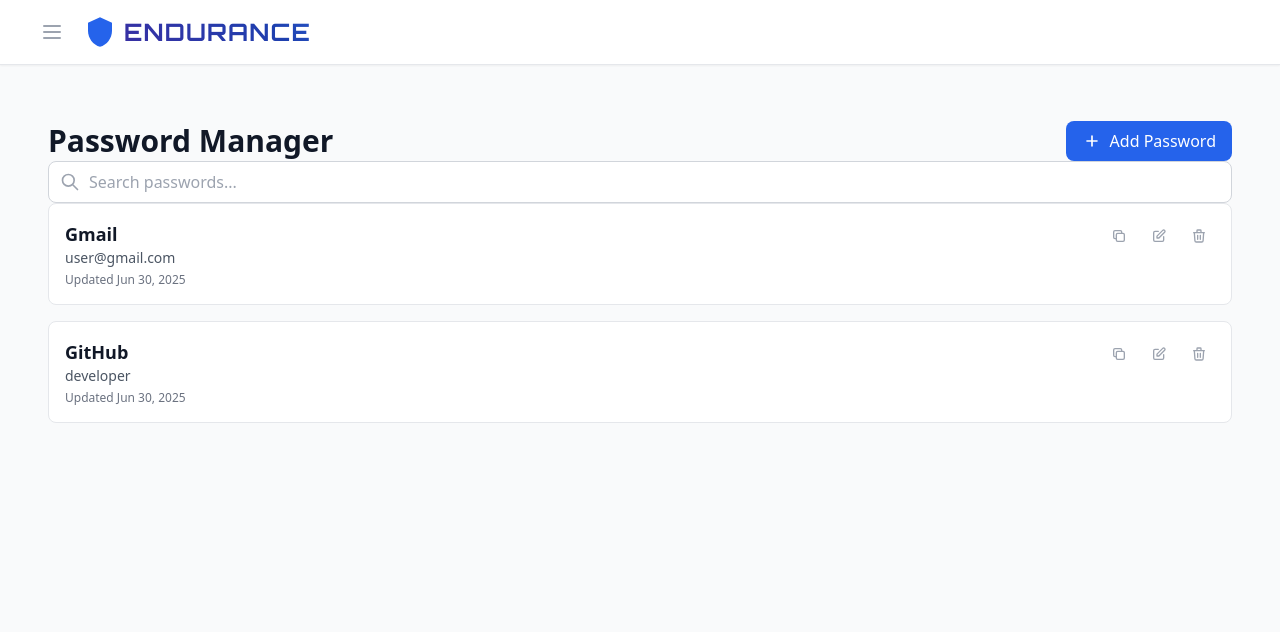
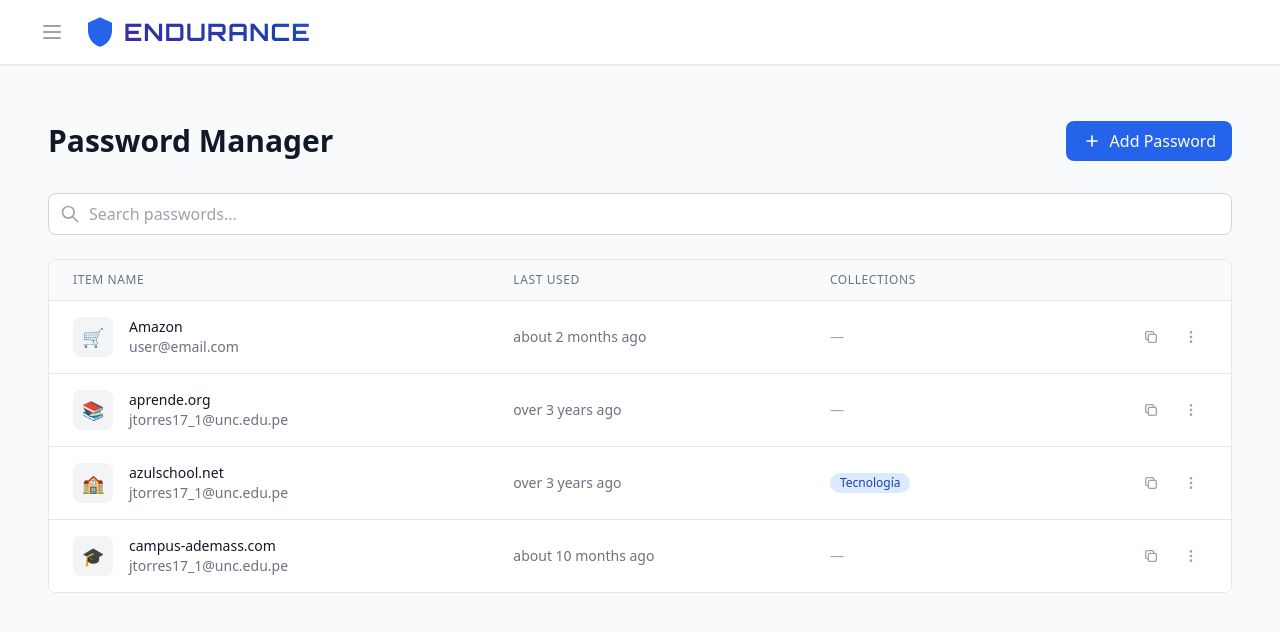
Before and after one commit to Jhan-Torres/endurance-2.0, a Vue app: page /passwords in a window 1280 px wide. Shown: the top 632 px of the page. Built offline with nearby package versions, Linux system fonts and the light colour scheme.

Commit message:
style: passwords page UI modified

```diff
--- a/src/features/passwords/components/PasswordsList.vue
+++ b/src/features/passwords/components/PasswordsList.vue
@@ -1,4 +1,5 @@
 <template>
+  <!-- Loading state -->
   <div v-if="loading" class="text-center py-8">
     <div
       class="inline-block animate-spin rounded-full h-8 w-8 border-b-2 border-primary-600"
@@ -6,6 +7,7 @@
     <p class="mt-2 text-gray-600 dark:text-gray-400">Loading passwords...</p>
   </div>
 
+  <!-- Empty state -->
   <div v-else-if="passwords.length === 0" class="text-center py-8">
     <svg
       class="mx-auto h-12 w-12 text-gray-400"
@@ -32,32 +34,113 @@
     </p>
   </div>
 
-  <div v-else class="grid gap-4">
+  <!-- Table view -->
   <div
+    v-else
+    class="bg-white dark:bg-gray-800 rounded-lg border border-gray-200 dark:border-gray-700 overflow-hidden"
+  >
+    <div class="overflow-x-auto">
+      <table class="min-w-full divide-y divide-gray-200 dark:divide-gray-700">
+        <!-- Table header -->
+        <thead class="bg-gray-50 dark:bg-gray-700">
+          <tr>
+            <th
+              scope="col"
+              class="px-6 py-3 text-left text-xs font-medium text-gray-500 dark:text-gray-300 uppercase tracking-wider"
+            >
+              Item Name
+            </th>
+            <th
+              scope="col"
+              class="px-6 py-3 text-left text-xs font-medium text-gray-500 dark:text-gray-300 uppercase tracking-wider"
+            >
+              Last Used
+            </th>
+            <th
+              scope="col"
+              class="px-6 py-3 text-left text-xs font-medium text-gray-500 dark:text-gray-300 uppercase tracking-wider"
+            >
+              Collections
+            </th>
+            <th scope="col" class="relative px-6 py-3">
+              <span class="sr-only">Actions</span>
+            </th>
+          </tr>
+        </thead>
+
+        <!-- Table body -->
+        <tbody
+          class="bg-white dark:bg-gray-800 divide-y divide-gray-200 dark:divide-gray-700"
+        >
+          <tr
             v-for="password in passwords"
             :key="password.id"
-      class="bg-white dark:bg-gray-800 rounded-lg border border-gray-200 dark:border-gray-700 p-4 hover:shadow-md transition-shadow duration-200"
+            class="hover:bg-gray-50 dark:hover:bg-gray-700 transition-colors duration-150"
           >
-      <div class="flex justify-between items-start">
-        <div class="flex-1 min-w-0">
-          <h3
-            class="text-lg font-semibold text-gray-900 dark:text-white truncate"
+            <!-- Item name column with icon -->
+            <td class="px-6 py-4 whitespace-nowrap">
+              <div class="flex items-center">
+                <!-- Website icon/favicon -->
+                <div class="flex-shrink-0 h-10 w-10">
+                  <div
+                    class="h-10 w-10 rounded-lg bg-gray-100 dark:bg-gray-600 flex items-center justify-center text-lg"
+                  >
+                    {{ password.favicon || getWebsiteIcon(password.website) }}
+                  </div>
+                </div>
+                <!-- Website name and username -->
+                <div class="ml-4">
+                  <div
+                    class="text-sm font-medium text-gray-900 dark:text-white"
                   >
                     {{ password.website }}
-          </h3>
-          <p class="text-sm text-gray-600 dark:text-gray-300 truncate">
+                  </div>
+                  <div class="text-sm text-gray-500 dark:text-gray-400">
                     {{ password.username }}
-          </p>
-          <p class="text-xs text-gray-500 dark:text-gray-400 mt-1">
-            Updated {{ formatDate(password.updatedAt) }}
-          </p>
                   </div>
+                </div>
+              </div>
+            </td>
 
-        <div class="flex space-x-2 ml-4">
+            <!-- Last used column -->
+            <td
+              class="px-6 py-4 whitespace-nowrap text-sm text-gray-500 dark:text-gray-400"
+            >
+              {{ formatLastUsed(password.lastUsed) }}
+            </td>
+
+            <!-- Collections column -->
+            <td class="px-6 py-4 whitespace-nowrap">
+              <div class="flex flex-wrap gap-1">
+                <span
+                  v-for="collection in password.collections"
+                  :key="collection"
+                  class="inline-flex items-center px-2.5 py-0.5 rounded-full text-xs font-medium bg-primary-100 text-primary-800 dark:bg-primary-900 dark:text-primary-200"
+                >
+                  {{ collection }}
+                </span>
+                <span
+                  v-if="
+                    !password.collections || password.collections.length === 0
+                  "
+                  class="text-sm text-gray-400 dark:text-gray-500"
+                >
+                  —
+                </span>
+              </div>
+            </td>
+
+            <!-- Actions column -->
+            <td
+              class="px-6 py-4 whitespace-nowrap text-right text-sm font-medium"
+            >
+              <div class="flex items-center justify-end space-x-2">
+                <!-- Copy password button -->
                 <button
                   @click="$emit('copy-password', password.id)"
-            class="p-2 text-gray-400 hover:text-primary-600 dark:hover:text-primary-400 transition-colors rounded-lg hover:bg-gray-100 dark:hover:bg-gray-700"
+                  class="p-2 text-gray-400 hover:text-primary-600 dark:hover:text-primary-400 transition-colors rounded-lg hover:bg-gray-100 dark:hover:bg-gray-600"
                   :aria-label="`Copy password for ${password.website}`"
+                  title="Copy password"
                 >
                   <svg
                     class="w-4 h-4"
@@ -74,10 +157,12 @@
                   </svg>
                 </button>
 
+                <!-- More actions dropdown -->
+                <div class="relative" ref="dropdownRef">
                   <button
-            @click="$emit('edit-password', password)"
-            class="p-2 text-gray-400 hover:text-primary-600 dark:hover:text-primary-400 transition-colors rounded-lg hover:bg-gray-100 dark:hover:bg-gray-700"
-            :aria-label="`Edit password for ${password.website}`"
+                    @click="toggleDropdown(password.id)"
+                    class="p-2 text-gray-400 hover:text-gray-600 dark:hover:text-gray-300 transition-colors rounded-lg hover:bg-gray-100 dark:hover:bg-gray-600"
+                    :aria-label="`More actions for ${password.website}`"
                   >
                     <svg
                       class="w-4 h-4"
@@ -89,18 +174,50 @@
                         stroke-linecap="round"
                         stroke-linejoin="round"
                         stroke-width="2"
-                d="M11 5H6a2 2 0 00-2 2v11a2 2 0 002 2h11a2 2 0 002-2v-5m-1.414-9.414a2 2 0 112.828 2.828L11.828 15H9v-2.828l8.586-8.586z"
+                        d="M12 5v.01M12 12v.01M12 19v.01M12 6a1 1 0 110-2 1 1 0 010 2zm0 7a1 1 0 110-2 1 1 0 010 2zm0 7a1 1 0 110-2 1 1 0 010 2z"
                       />
                     </svg>
                   </button>
 
+                  <!-- Dropdown menu -->
+                  <Transition
+                    enter-active-class="transition ease-out duration-100"
+                    enter-from-class="transform opacity-0 scale-95"
+                    enter-to-class="transform opacity-100 scale-100"
+                    leave-active-class="transition ease-in duration-75"
+                    leave-from-class="transform opacity-100 scale-100"
+                    leave-to-class="transform opacity-0 scale-95"
+                  >
+                    <div
+                      v-if="activeDropdown === password.id"
+                      class="origin-top-right absolute right-0 mt-2 w-48 rounded-md shadow-lg bg-white dark:bg-gray-700 ring-1 ring-black ring-opacity-5 focus:outline-none z-10"
+                    >
+                      <div class="py-1">
                         <button
-            @click="$emit('delete-password', password.id)"
-            class="p-2 text-gray-400 hover:text-red-600 transition-colors rounded-lg hover:bg-gray-100 dark:hover:bg-gray-700"
-            :aria-label="`Delete password for ${password.website}`"
+                          @click="handleEdit(password)"
+                          class="group flex items-center w-full px-4 py-2 text-sm text-gray-700 dark:text-gray-300 hover:bg-gray-100 dark:hover:bg-gray-600"
                         >
                           <svg
-              class="w-4 h-4"
+                            class="mr-3 h-4 w-4"
+                            fill="none"
+                            stroke="currentColor"
+                            viewBox="0 0 24 24"
+                          >
+                            <path
+                              stroke-linecap="round"
+                              stroke-linejoin="round"
+                              stroke-width="2"
+                              d="M11 5H6a2 2 0 00-2 2v11a2 2 0 002 2h11a2 2 0 002-2v-5m-1.414-9.414a2 2 0 112.828 2.828L11.828 15H9v-2.828l8.586-8.586z"
+                            />
+                          </svg>
+                          Edit
+                        </button>
+                        <button
+                          @click="handleDelete(password.id)"
+                          class="group flex items-center w-full px-4 py-2 text-sm text-red-700 dark:text-red-400 hover:bg-red-50 dark:hover:bg-red-900/20"
+                        >
+                          <svg
+                            class="mr-3 h-4 w-4"
                             fill="none"
                             stroke="currentColor"
                             viewBox="0 0 24 24"
@@ -112,14 +229,23 @@
                               d="M19 7l-.867 12.142A2 2 0 0116.138 21H7.862a2 2 0 01-1.995-1.858L5 7m5 4v6m4-6v6m1-10V4a1 1 0 00-1-1h-4a1 1 0 00-1 1v3M4 7h16"
                             />
                           </svg>
+                          Delete
                         </button>
                       </div>
                     </div>
+                  </Transition>
+                </div>
+              </div>
+            </td>
+          </tr>
+        </tbody>
+      </table>
     </div>
   </div>
 </template>
 
 <script setup lang="ts">
+import { ref, onMounted, onUnmounted } from "vue";
 import type { Password } from "../model";
 
 interface Props {
@@ -128,19 +254,100 @@
   searchTerm: string;
 }
 
-defineProps<Props>();
+const props = defineProps<Props>();
 
-defineEmits<{
+const emit = defineEmits<{
   "copy-password": [id: string];
   "edit-password": [password: Password];
   "delete-password": [id: string];
 }>();
 
-const formatDate = (date: Date) => {
-  return new Date(date).toLocaleDateString("en-US", {
-    month: "short",
-    day: "numeric",
-    year: "numeric",
+// Active dropdown state
+const activeDropdown = ref<string | null>(null);
+
+// Helper functions
+const getWebsiteIcon = (website: string): string => {
+  const icons: Record<string, string> = {
+    amazon: "🛒",
+    gmail: "📧",
+    github: "🐙",
+    facebook: "📘",
+    twitter: "🐦",
+    instagram: "📷",
+    youtube: "📺",
+    netflix: "🎬",
+    spotify: "🎵",
+    google: "🔍",
+    microsoft: "🪟",
+    apple: "🍎",
+    default: "🌐",
+  };
+
+  const siteName = website.toLowerCase();
+  for (const [key, icon] of Object.entries(icons)) {
+    if (siteName.includes(key)) {
+      return icon;
+    }
+  }
+  return icons.default;
+};
+
+const formatLastUsed = (lastUsed?: Date): string => {
+  if (!lastUsed) return "Never";
+
+  const now = new Date();
+  const diffTime = now.getTime() - lastUsed.getTime();
+  const diffDays = Math.floor(diffTime / (1000 * 60 * 60 * 24));
+  const diffMonths = Math.floor(diffDays / 30);
+  const diffYears = Math.floor(diffDays / 365);
+
+  if (diffYears > 0) {
+    return diffYears === 1 ? "about 1 year ago" : `over ${diffYears} years ago`;
+  } else if (diffMonths > 0) {
+    return diffMonths === 1
+      ? "about 1 month ago"
+      : `about ${diffMonths} months ago`;
+  } else if (diffDays > 0) {
+    return diffDays === 1 ? "1 day ago" : `${diffDays} days ago`;
+  } else {
+    return "Today";
+  }
+};
+
+// Dropdown handlers
+const toggleDropdown = (passwordId: string) => {
+  activeDropdown.value =
+    activeDropdown.value === passwordId ? null : passwordId;
+};
+
+const closeDropdown = () => {
+  activeDropdown.value = null;
+};
+
+// Action handlers
+const handleEdit = (password: Password) => {
+  emit("edit-password", password);
+  closeDropdown();
+};
+
+const handleDelete = (passwordId: string) => {
+  emit("delete-password", passwordId);
+  closeDropdown();
+};
+
+// Close dropdown when clicking outside
+const handleClickOutside = (event: MouseEvent) => {
+  const target = event.target as Element;
+  if (!target.closest(".relative")) {
+    closeDropdown();
+  }
+};
+
+onMounted(() => {
+  document.addEventListener("click", handleClickOutside);
 });
-};
+
+onUnmounted(() => {
+  document.removeEventListener("click", handleClickOutside);
+});
 </script>
--- a/src/features/passwords/components/PasswordsPage.vue
+++ b/src/features/passwords/components/PasswordsPage.vue
@@ -1,7 +1,12 @@
 <template>
   <main class="container mx-auto px-4 py-8">
     <PasswordsHeader />
+
+    <div class="mt-8">
       <PasswordsSearch v-model:search-term="searchTerm" />
+    </div>
+
+    <div class="mt-6">
       <PasswordsList
         :passwords="filteredPasswords"
         :loading="loading"
@@ -10,6 +15,7 @@
         @edit-password="handleEditPassword"
         @delete-password="handleDeletePassword"
       />
+    </div>
   </main>
 </template>
 
@@ -25,19 +31,53 @@
 const passwords = ref<Password[]>([
   {
     id: "1",
-    website: "Gmail",
-    username: "user@gmail.com",
+    website: "Amazon",
+    username: "user@email.com",
     password: "••••••••",
-    notes: "Personal email",
+    url: "https://amazon.com",
+    favicon: "🛒",
+    notes: "Shopping account",
+    collections: [],
+    lastUsed: new Date(Date.now() - 60 * 24 * 60 * 60 * 1000), // 2 months ago
     createdAt: new Date(),
     updatedAt: new Date(),
   },
   {
     id: "2",
-    website: "GitHub",
-    username: "developer",
+    website: "aprende.org",
+    username: "jtorres17_1@unc.edu.pe",
     password: "••••••••",
-    notes: "Development account",
+    url: "https://aprende.org",
+    favicon: "📚",
+    notes: "Learning platform",
+    collections: [],
+    lastUsed: new Date(Date.now() - 1095 * 24 * 60 * 60 * 1000), // 3 years ago
+    createdAt: new Date(),
+    updatedAt: new Date(),
+  },
+  {
+    id: "3",
+    website: "azulschool.net",
+    username: "jtorres17_1@unc.edu.pe",
+    password: "••••••••",
+    url: "https://azulschool.net",
+    favicon: "🏫",
+    notes: "School platform",
+    collections: ["Tecnología"],
+    lastUsed: new Date(Date.now() - 1095 * 24 * 60 * 60 * 1000), // 3 years ago
+    createdAt: new Date(),
+    updatedAt: new Date(),
+  },
+  {
+    id: "4",
+    website: "campus-ademass.com",
+    username: "jtorres17_1@unc.edu.pe",
+    password: "••••••••",
+    url: "https://campus-ademass.com",
+    favicon: "🎓",
+    notes: "Campus platform",
+    collections: [],
+    lastUsed: new Date(Date.now() - 300 * 24 * 60 * 60 * 1000), // 10 months ago
     createdAt: new Date(),
     updatedAt: new Date(),
   },
--- a/src/features/passwords/model.ts
+++ b/src/features/passwords/model.ts
@@ -4,7 +4,11 @@
   website: string;
   username: string;
   password: string;
+  url?: string;
+  favicon?: string;
   notes?: string;
+  collections?: string[];
+  lastUsed?: Date;
   createdAt: Date;
   updatedAt: Date;
 }
```
Lines whose indentation alone changed are shown as unchanged.
